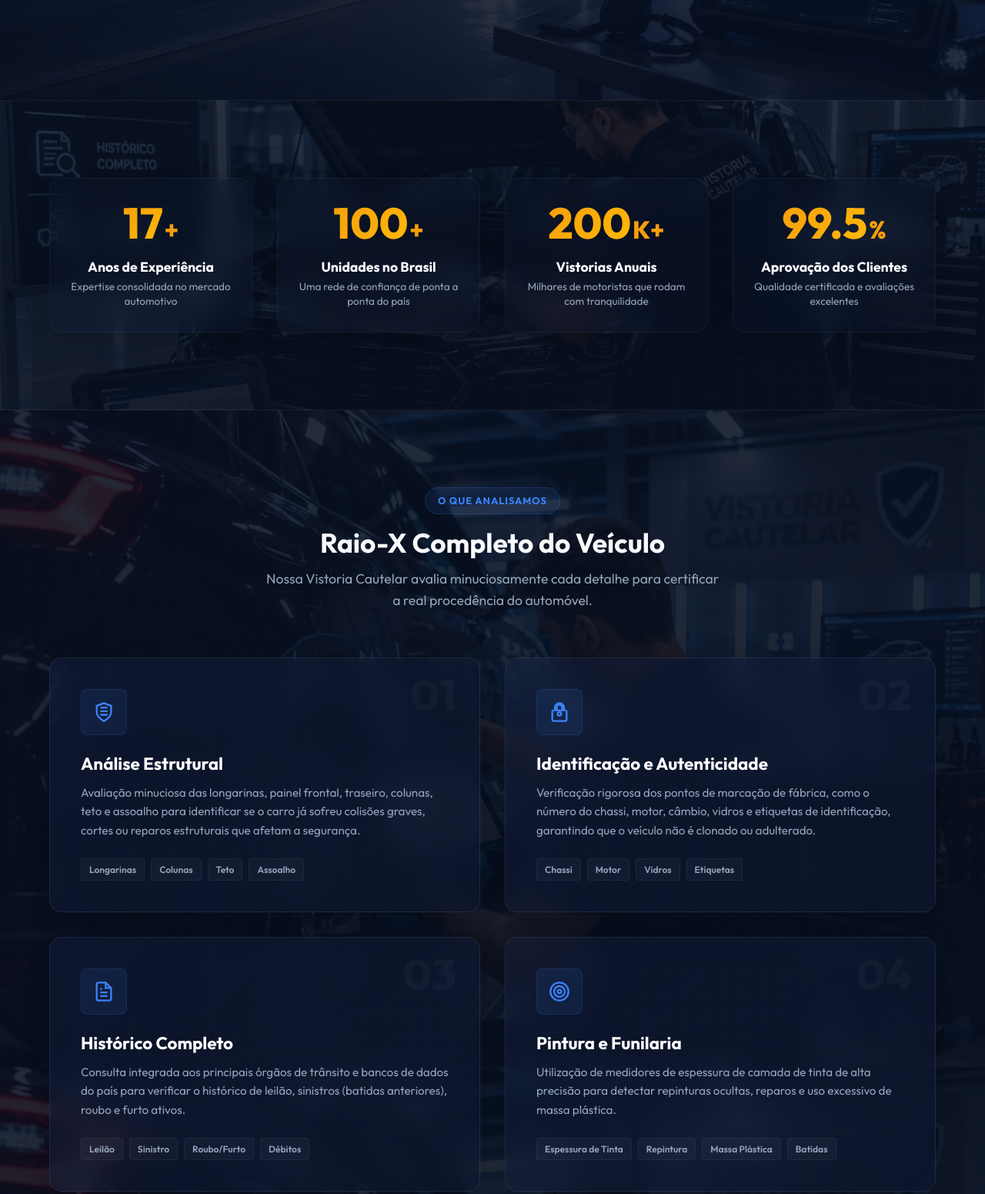
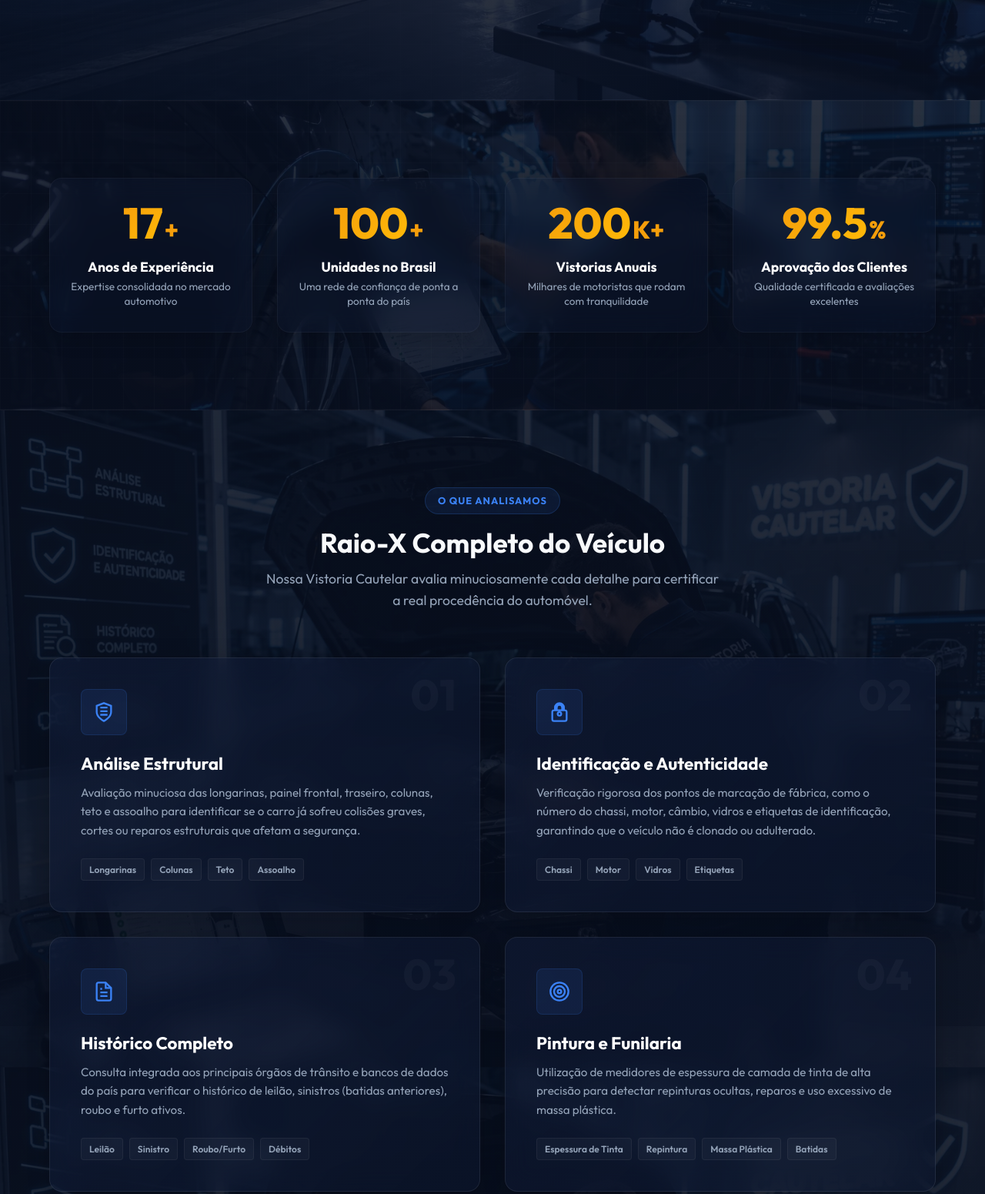
Before and after one commit to NetCidade-suporte/topvistoria, an Astro site: page / in a window 1280 px wide. Shown: the part 783-2334 px from the top of the page at 77% size. Built offline with nearby package versions, Linux system fonts and the light colour scheme; Astro itself is replaced by a stand-in of ours.

Commit message:
style: mantem a imagem toplondrina-09.webp como background de Estatisticas e define toplondrina-07.webp como background de ServicosDet

```diff
--- a/src/components/Estatisticas.astro
+++ b/src/components/Estatisticas.astro
@@ -61,7 +61,7 @@ const { empresa_nome } = siteData.configuracoes;
     padding: 100px 0;
     background:
       linear-gradient(rgba(8, 15, 31, 0.86) 0%, rgba(8, 15, 31, 0.9) 100%),
-      url('/assets/images/toplondrina-07.webp') no-repeat center center;
+      url('/assets/images/toplondrina-09.webp') no-repeat center center;
     background-size: cover;
     background-attachment: fixed;
     border-top: 1px solid rgba(255, 255, 255, 0.05);
--- a/src/components/ServicosDet.astro
+++ b/src/components/ServicosDet.astro
@@ -71,7 +71,7 @@ const { pilares_vistoria } = siteData;
     position: relative;
     background:
       linear-gradient(rgba(8, 15, 31, 0.88) 0%, rgba(8, 15, 31, 0.92) 100%),
-      url('/assets/images/toplondrina-09.webp') no-repeat center center;
+      url('/assets/images/toplondrina-07.webp') no-repeat center center;
     background-size: cover;
     background-attachment: fixed;
     border-bottom: 1px solid rgba(255, 255, 255, 0.05);
```
